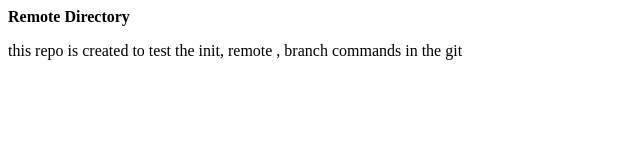
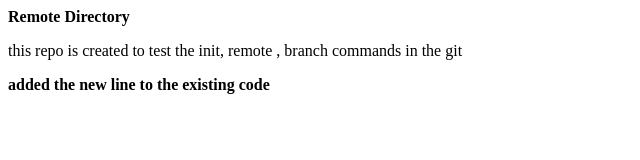
Before and after one commit to ARUNSINGH-99/remote_repo, a plain HTML site: page index.html in a window 1280 px wide. Shown: the whole page, without its empty margins (0-640 px from the left). Drawn offline with Linux system fonts and the light colour scheme.

Commit message:
Added the new code

```diff
--- a/index.html
+++ b/index.html
@@ -9,5 +9,6 @@
 <body>
    <b> Remote Directory</b>
    <p> this repo is created to test the init, remote , branch commands in the git</p>
+   <b> added the new line to the existing code</b>
 </body>
 </html>
```
